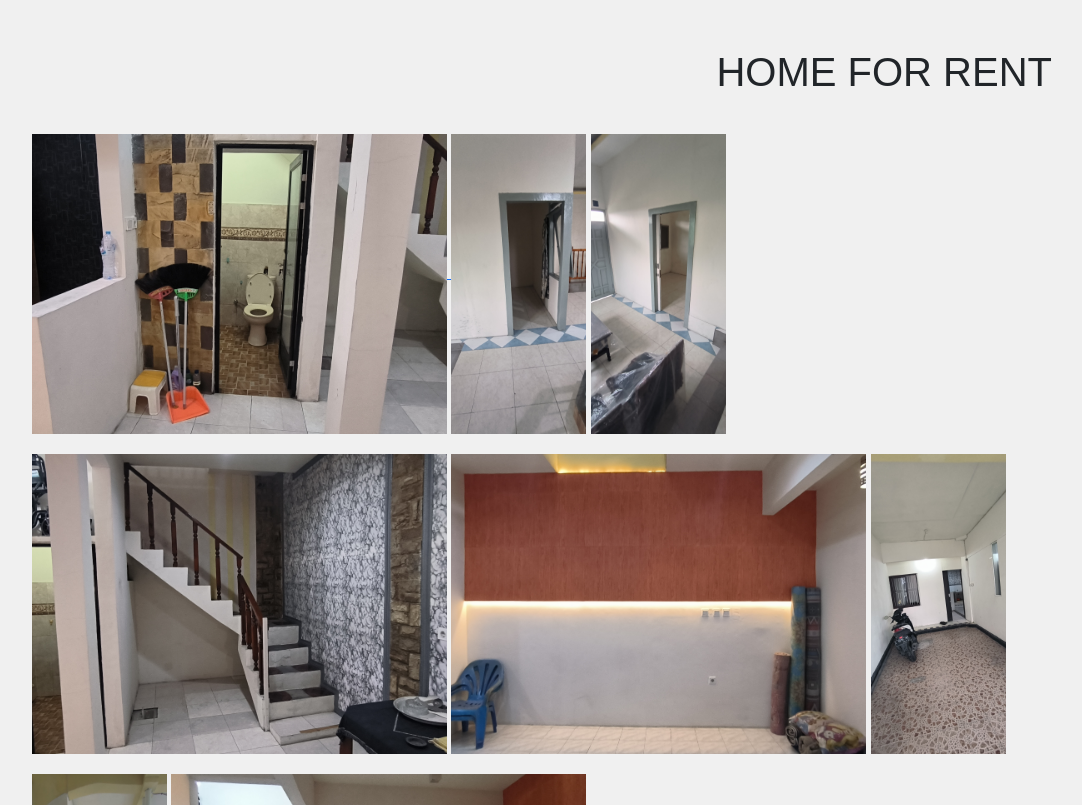
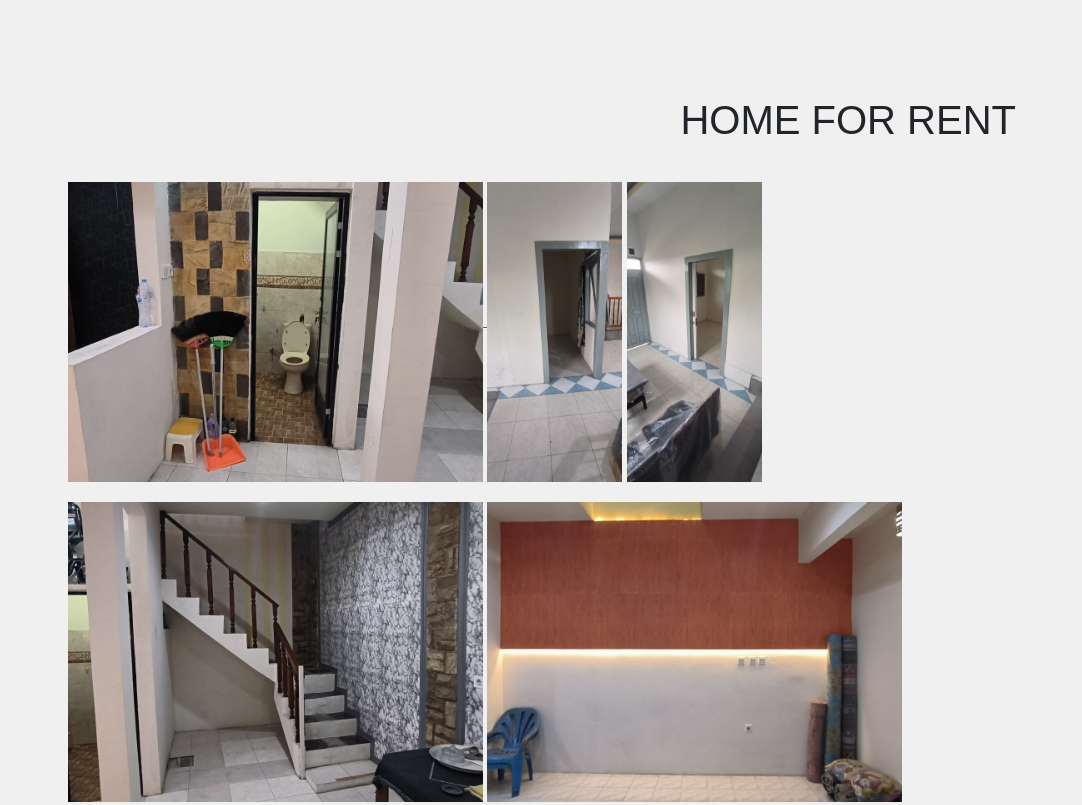
Before and after one commit to bayukembara/RENT-HOUSE, a website: page index.html in a window 1280 px wide. Shown: the top 805 px of the page, without its empty margins (98-1180 px from the left). Drawn offline with nearby package versions, Linux system fonts and the light colour scheme.

Commit message:
Relayout

```diff
--- a/index.html
+++ b/index.html
@@ -18,7 +18,7 @@
     <script src="node_modules/lightbox2/dist/js/lightbox-plus-jquery.min.js"></script>
   </head>
   <body>
-    <div class="container">
+    <div class="container px-5 py-5">
       <div class="col-md-6 col-xs-12 col-xl-12 px-5 py-5">
         <div class="row">
           <h1>
```
